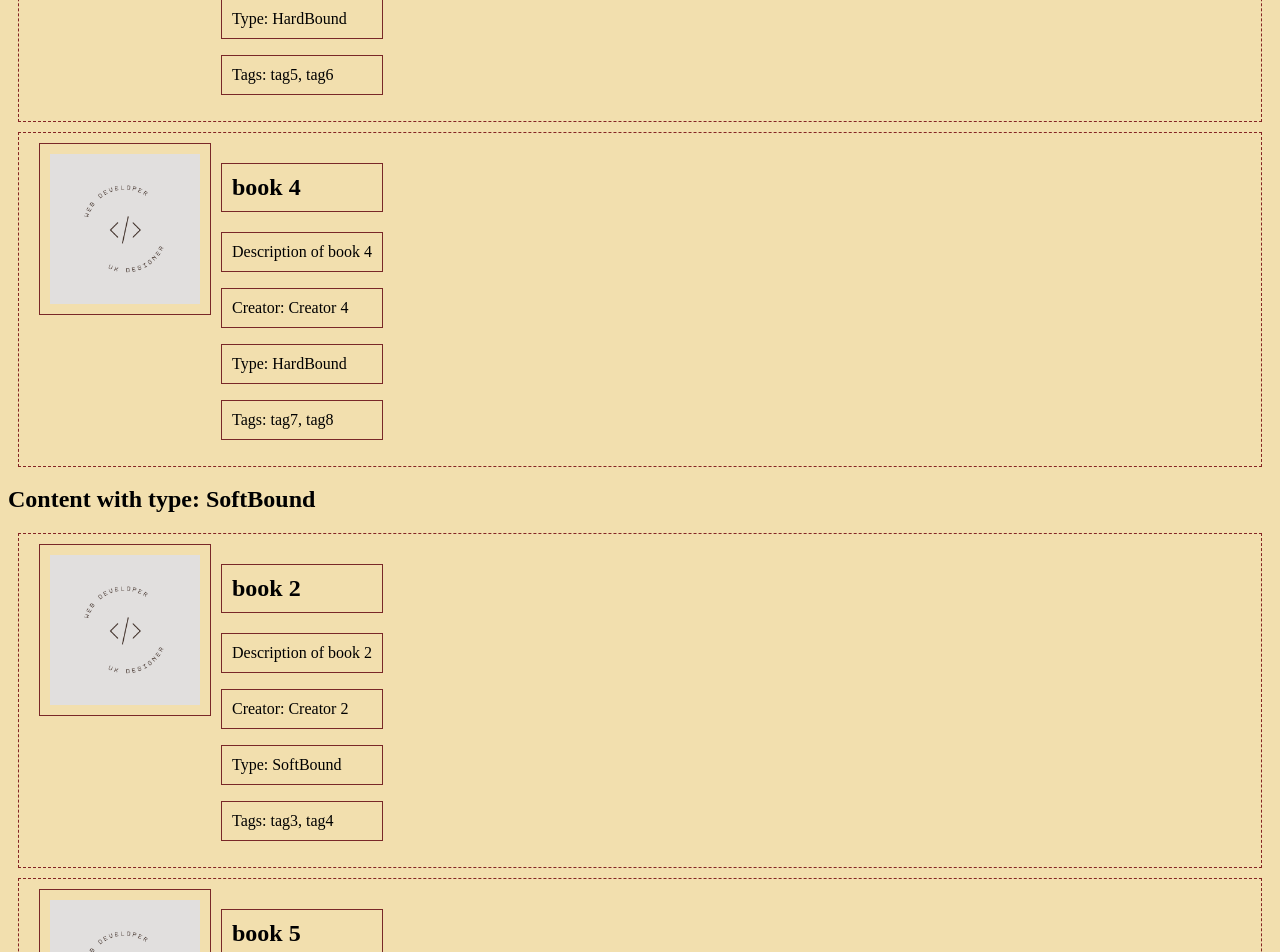
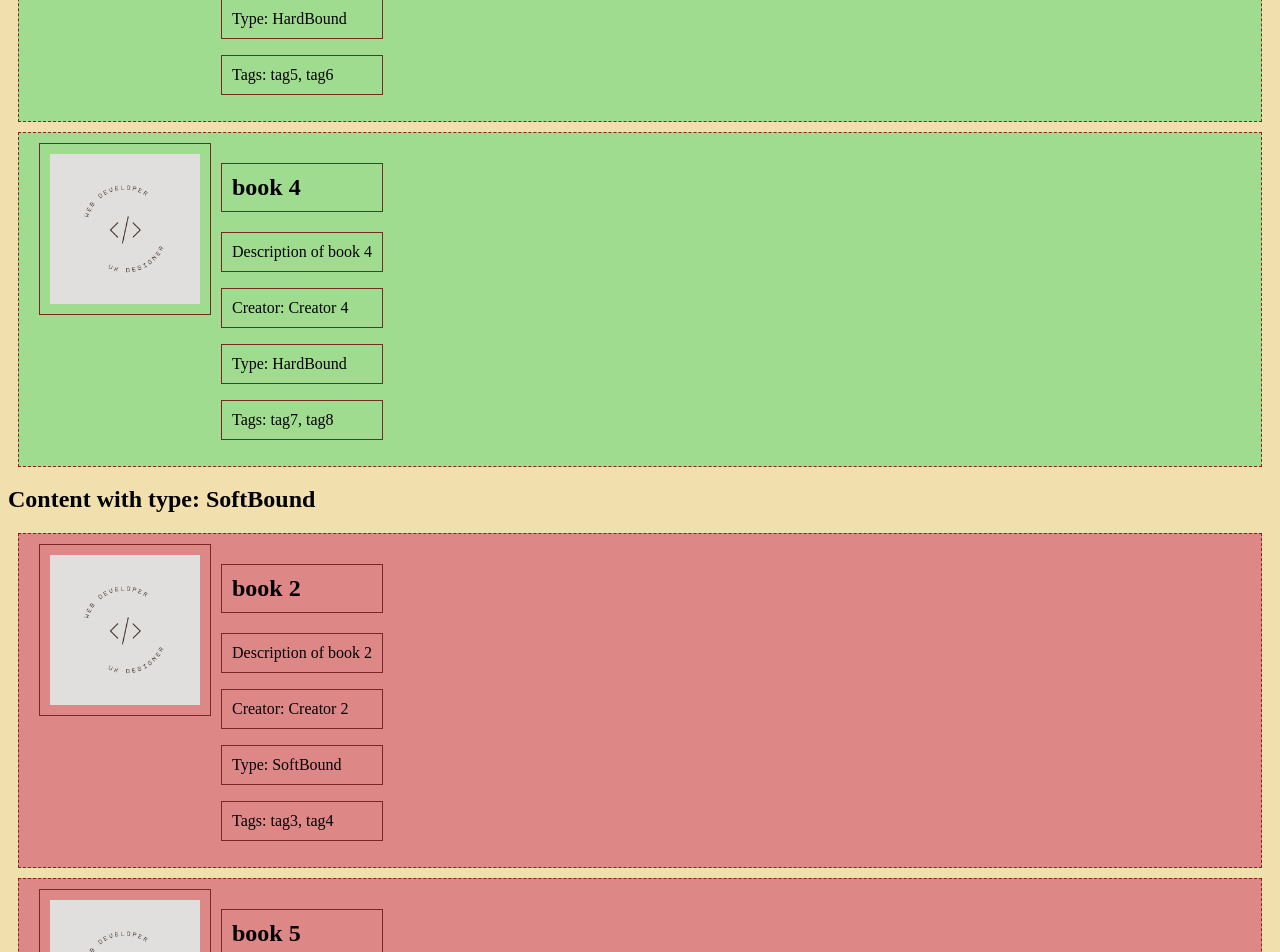
Before and after one commit to Nausheen-S/N_Salauddin_WEB601Assignments_MyFavouriteBooks, an Angular app in the folder N_Salauddin_MyFavouriteBooks/: page / in a window 1280 px wide. Shown: the part 1360-2312 px from the top of the page. Built offline with nearby package versions, Linux system fonts and the light colour scheme.

Commit message:
styled cards for each type

```diff
--- a/N_Salauddin_MyFavouriteBooks/src/app/content-card/content-card.component.html
+++ b/N_Salauddin_MyFavouriteBooks/src/app/content-card/content-card.component.html
@@ -1,8 +1,8 @@
-<div class="content-card" [style.border]="item.type ? '2px solid ' + item.type : '1px solid black'">
+<div [ngClass]="{ 'type1-style': item.type === 'HardBound', 'type2-style': item.type === 'SoftBound' }" class="content-card-content" class="content-card" [style.border]="item.type ? '2px solid ' + item.type : '1px solid black'">
     <div class="content-card-image content-card-item" >
         <img src="{{item.image}}" (click)="log()"  alt="{{item.title}}"/>
     </div>
-    <div class="content-card-content">
+    <div>
         <h2 class="content-card-item">{{item.title}}</h2>
         <p class="content-card-item">{{item.description}}</p>
         <p class="content-card-item">Creator: {{item.creator}}</p>
--- a/N_Salauddin_MyFavouriteBooks/src/app/content-card/content-card.component.scss
+++ b/N_Salauddin_MyFavouriteBooks/src/app/content-card/content-card.component.scss
@@ -19,3 +19,11 @@
     margin-left: 10px;
     border: 1px solid rgb(121, 40, 40);
 }
+
+.type1-style{
+    background-color: rgb(160, 220, 144);
+}
+
+.type2-style{
+    background-color: rgb(222, 135, 135);
+}
```
